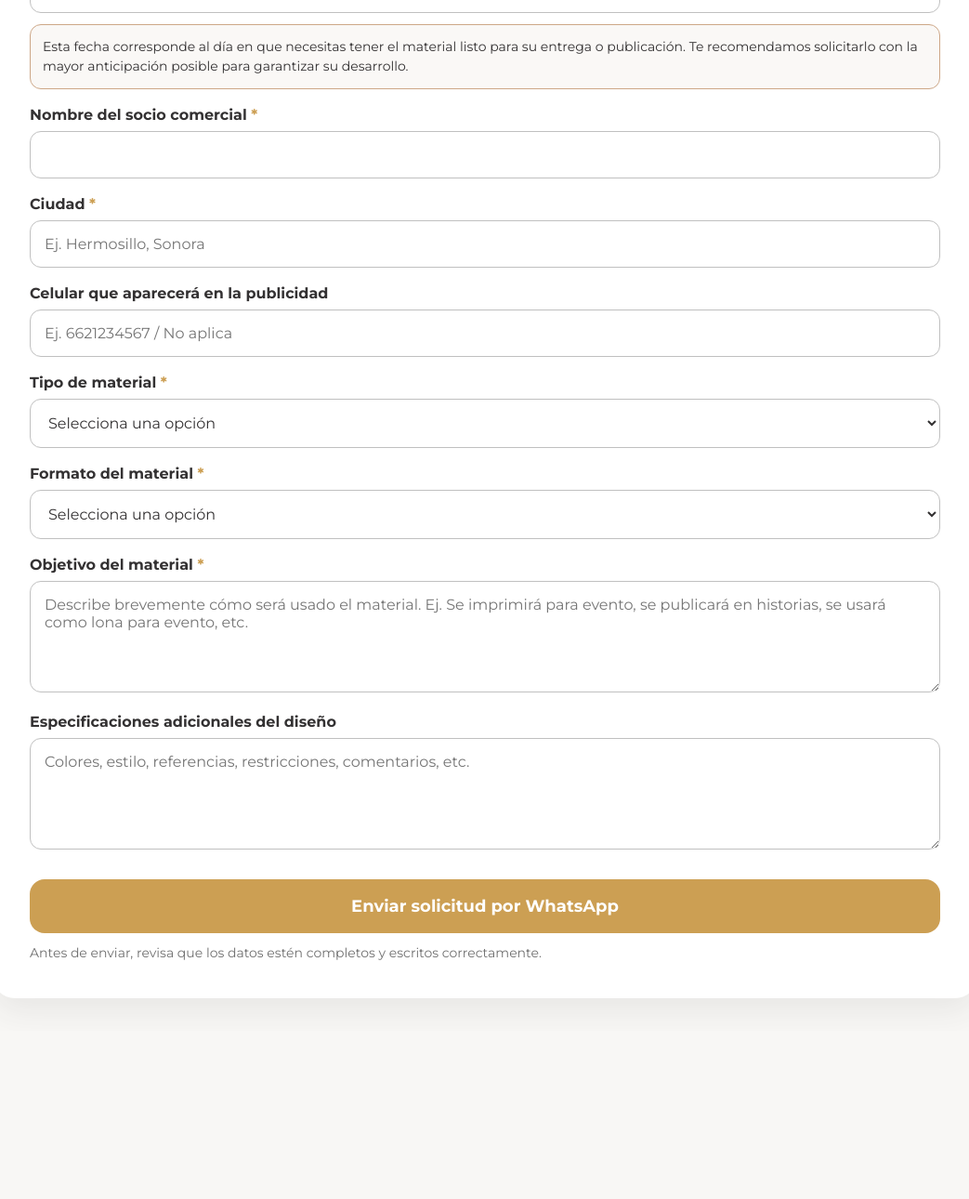
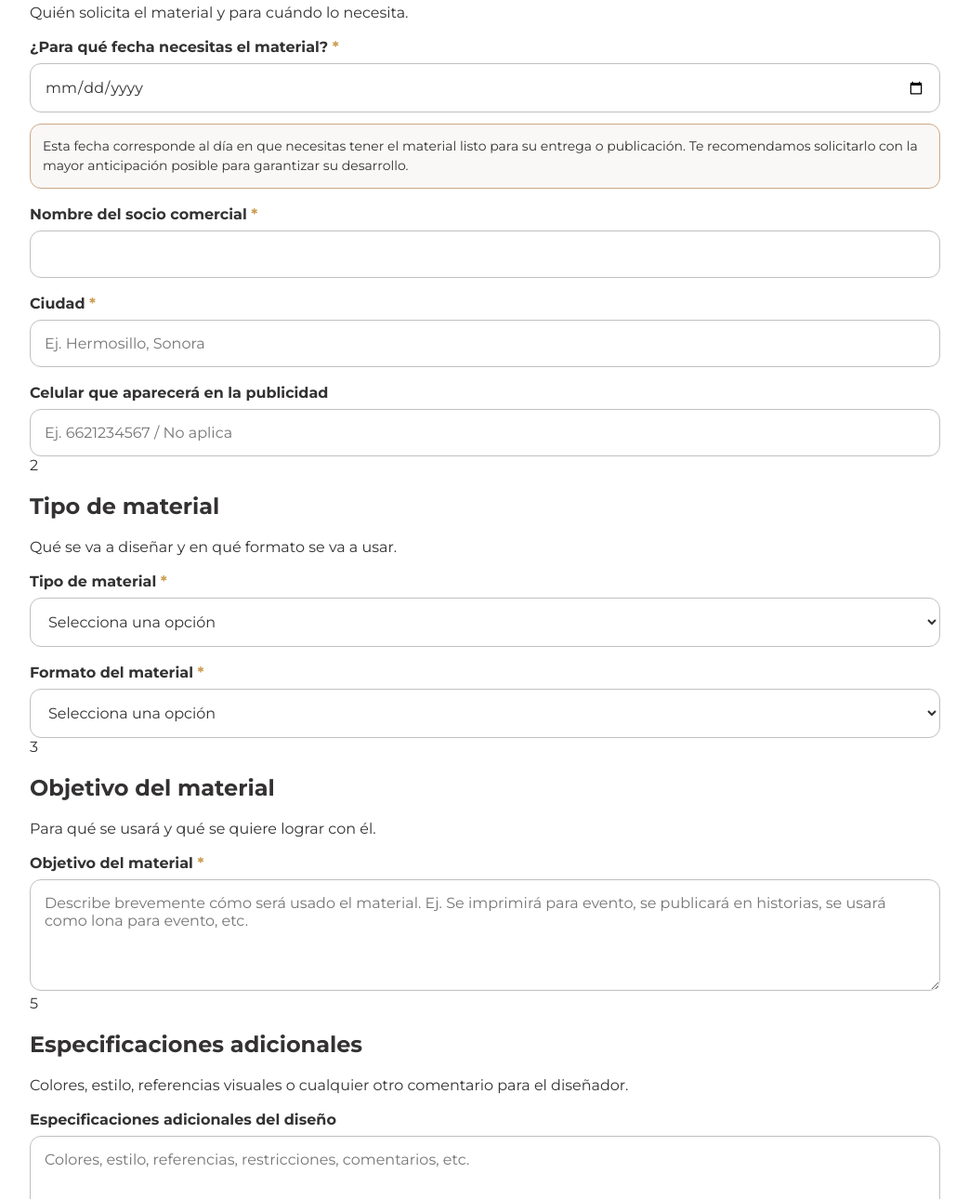
Before and after one commit to verenize/verenize-marketing-solicitudes, a plain HTML site: page index.html in a window 1280 px wide. Shown: the part 400-1690 px from the top of the page at 93% size, without its empty margins (118-1161 px from the left). Before the commit the page ends 1509 px from the top, so only its background shows below. Drawn offline with Linux system fonts and the light colour scheme.

Commit message:
Update index.html

```diff
--- a/index.html
+++ b/index.html
@@ -23,6 +23,17 @@ Completa la información necesaria para solicitar materiales publicitarios, prom
 
 <div class="form-card">
 
+  <!-- SECCIÓN 1: DATOS DE LA SOLICITUD -->
+  <section class="form-section">
+    <div class="section-header">
+      <span class="section-number">1</span>
+      <div>
+        <h2 class="section-title">Datos de la solicitud</h2>
+        <p class="section-desc">Quién solicita el material y para cuándo lo necesita.</p>
+      </div>
+    </div>
+    <div class="section-body">
+
       <label>¿Para qué fecha necesitas el material? <span class="required">*</span></label>
       <input id="fechaNecesaria" type="date">
       <div class="info-box">
@@ -37,6 +48,20 @@ Esta fecha corresponde al día en que necesitas tener el material listo para su
 
       <label>Celular que aparecerá en la publicidad</label>
       <input id="celular" type="text" placeholder="Ej. 6621234567 / No aplica">
+
+    </div>
+  </section>
+
+  <!-- SECCIÓN 2: TIPO DE MATERIAL -->
+  <section class="form-section">
+    <div class="section-header">
+      <span class="section-number">2</span>
+      <div>
+        <h2 class="section-title">Tipo de material</h2>
+        <p class="section-desc">Qué se va a diseñar y en qué formato se va a usar.</p>
+      </div>
+    </div>
+    <div class="section-body">
 
       <label>Tipo de material <span class="required">*</span></label>
       <select id="tipo" onchange="mostrarCampos()">
@@ -65,10 +90,36 @@ Esta fecha corresponde al día en que necesitas tener el material listo para su
         <input id="tipoMaterial" type="text" placeholder="Ej. Lona, papel opalina, couche, adhesivo, PVC, etc.">
       </div>
 
+    </div>
+  </section>
+
+  <!-- SECCIÓN 3: OBJETIVO DEL MATERIAL -->
+  <section class="form-section">
+    <div class="section-header">
+      <span class="section-number">3</span>
+      <div>
+        <h2 class="section-title">Objetivo del material</h2>
+        <p class="section-desc">Para qué se usará y qué se quiere lograr con él.</p>
+      </div>
+    </div>
+    <div class="section-body">
+
       <label>Objetivo del material <span class="required">*</span></label>
       <textarea id="objetivo" placeholder="Describe brevemente cómo será usado el material. Ej. Se imprimirá para evento, se publicará en historias, se usará como lona para evento, etc."></textarea>
 
-<div id="camposEvento" class="hidden event-box">
+    </div>
+  </section>
+
+  <!-- SECCIÓN 4: DATOS DEL EVENTO / PENDÓN (condicional) -->
+  <section id="camposEvento" class="form-section hidden">
+    <div class="section-header">
+      <span class="section-number">4</span>
+      <div>
+        <h2 class="section-title">Datos del evento</h2>
+        <p class="section-desc">Solo se muestra cuando el tipo de material lo requiere.</p>
+      </div>
+    </div>
+    <div class="section-body">
 
       <div id="camposPendon" class="hidden event-box">
         <h3>Información del pendón</h3>
@@ -93,7 +144,8 @@ Esta fecha corresponde al día en que necesitas tener el material listo para su
         <textarea id="textoPendon" placeholder="Ej. Certificación Internacional Verenize"></textarea>
       </div>
 
-<h3>Datos del evento</h3>
+      <div class="event-box">
+        <h3>Datos generales del evento</h3>
         <label>Nombre del evento</label>
         <input id="evento" type="text" placeholder="Ej. Amamos los rizos">
 
@@ -109,8 +161,25 @@ Esta fecha corresponde al día en que necesitas tener el material listo para su
         </div>
       </div>
 
+    </div>
+  </section>
+
+  <!-- SECCIÓN 5: ESPECIFICACIONES ADICIONALES -->
+  <section class="form-section">
+    <div class="section-header">
+      <span class="section-number">5</span>
+      <div>
+        <h2 class="section-title">Especificaciones adicionales</h2>
+        <p class="section-desc">Colores, estilo, referencias visuales o cualquier otro comentario para el diseñador.</p>
+      </div>
+    </div>
+    <div class="section-body">
+
       <label>Especificaciones adicionales del diseño</label>
       <textarea id="notas" placeholder="Colores, estilo, referencias, restricciones, comentarios, etc."></textarea>
+
+    </div>
+  </section>
 
   <button onclick="enviarWhatsapp()">Enviar solicitud por WhatsApp</button>
   <div class="note">
```
Lines whose indentation alone changed are shown as unchanged.
